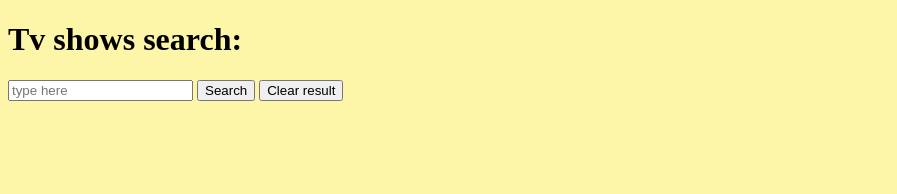
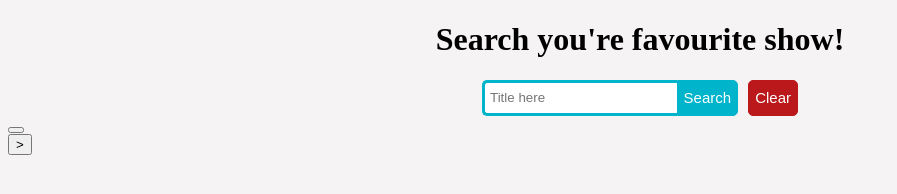
Before and after one commit to LeoDS99/TvShow, a plain HTML site: page tvshow.html in a window 1280 px wide. Shown: the whole page, without its empty margins (0-897 px from the left). Drawn offline with nearby package versions, Linux system fonts and the light colour scheme.

Commit message:
un botto di roba

```diff
--- a/tvshow.css
+++ b/tvshow.css
@@ -1,21 +1,84 @@
 body {
-  background-color: rgb(253, 245, 168);
+  background-color: #f5f3f4;
 }
 
+*/ h1 {
+  font-family: "Roboto", sans-serif;
+}
+
+.header {
+  text-align: center;
+  margin: 0 auto;
+  width: 50%;
+}
+
+.search {
+  margin: 0 auto;
+  width: 50%;
+  position: relative;
+  display: flex;
+}
+
+.searchTerm {
+  width: 100%;
+  border: 3px solid #00b4cc;
+  border-right: none;
+  padding: 5px;
+  height: 20px;
+  border-radius: 5px 0 0 5px;
+  outline: none;
+}
+
+.searchButton {
+  margin-right: 10px;
+  height: 36px;
+  border: 1px solid #00b4cc;
+  background: #00b4cc;
+  text-align: center;
+  color: #fff;
+  border-radius: 0 5px 5px 0;
+  cursor: pointer;
+  font-size: 15px;
+}
+.deleteButton {
+  height: 36px;
+  border: 1px solid #ba181b;
+  background: #ba181b;
+  text-align: center;
+  color: #fff;
+  border-radius: 5px 5px 5px 5px;
+  cursor: pointer;
+  font-size: 15px;
+}
+
+p {
+  padding: 5px;
+  position: relative;
+  text-align: center;
+}
 img {
-  padding: 5px;
+  display: block;
+  margin-left: auto;
+  margin-right: auto;
+  padding: 10px 10px 0 10px;
   border-radius: 5%;
 }
-
+#slideRight {
+  position: fixed;
+}
 #searchResult {
   display: flex;
   height: 100%;
-  flex-wrap: wrap;
+  flex-wrap: nowrap;
+  overflow-x: hidden;
 }
 
 .boxdiv {
+  font-size: 1.2em;
+  font-family: "Roboto", sans-serif;
   display: block;
-  background-color: rgb(220, 236, 233);
+  background-color: #a1dfe7;
   padding-bottom: 10px;
   margin: 10px;
+  border-radius: 5%;
 }
--- a/tvshow.html
+++ b/tvshow.html
@@ -1,5 +1,6 @@
 <!DOCTYPE html>
 <html lang="en">
+
 <head>
   <meta charset="UTF-8" />
   <meta http-equiv="X-UA-Compatible" content="IE=edge" />
@@ -8,27 +9,52 @@
   <script src="https://cdn.jsdelivr.net/npm/axios/dist/axios.min.js"></script>
   <link rel="stylesheet" href="tvshow.css" />
 
+  <style>
+    @import url('https://fonts.googleapis.com/css2?family=Roboto:wght@300&display=swap');
+  </style>
 </head>
+<div class="header">
+  <h1>Search you're favourite show!</h1>
+  <form id="searchForm">
+    <div class="wrap">
+      <div class="search">
+        <input type="text " placeholder="Title here" name="query" class="searchTerm" />
+        <button class="searchButton">Search</button>
+        <button class="deleteButton" id="clear">Clear</button>
+      </div>
+    </div>
+  </form>
+</div>
+
+<!--
+    <div class="wrap">
+   <div class="search">
+      <input type="text" class="searchTerm" placeholder="What are you looking for?">
+      <button type="submit" class="searchButton">
+        <i class="fa fa-search"></i>
+     </button>
+   </div>
+</div> -->
 
 
-    <h1>Tv shows search:</h1>
-    <form id="searchForm">
-      <input type="text " placeholder="type here " name="query" />
-      <button>Search</button>
-      <button id="clear">Clear result</button>
-    </form>
+
+
+
+
+
+
+<button id="slideLeft" type="button"></button>
 
     <div id="searchResult">
-
 </div>
-
     <div id="template-card" style="display: none;">
-      <div class="boxdiv" id='card' >
+      <div class="boxdiv" id='card'>
         <img src="%SERIE_IMAGE%" alt="">
         <p class="name">%SERIE_NAME%</p>
       </div>
     </div>
-
+    <button id="slideRight" type="button">></button>
     <script src="tvshow.js"></script>
     </body>
+
 </html>
--- a/tvshow.js
+++ b/tvshow.js
@@ -8,9 +8,22 @@ form.addEventListener('submit', async function (e) {
     // makeImages(res.data)
     // makeTitle(res.data)
     makeCards(res.data)
+    console.log(res.data
+
+
+    )
     form.elements.query.value = ''
 })
 
+const buttonRight = document.getElementById('slideRight');
+const buttonLeft = document.getElementById('slideLeft');
+
+buttonRight.onclick = function () {
+    document.getElementById('searchResult').scrollLeft += 20;
+};
+buttonLeft.onclick = function () {
+    document.getElementById('searchResult').scrollLeft -= 20;
+};
 
 
 const makeCards = (shows) => {
@@ -57,10 +70,7 @@ const makeCards = (shows) => {
 
 const clearButton = document.querySelector('#clear')
 const deleteImgs = function () {
-    const imgs = document.querySelectorAll('img')
-    for (let img of imgs) {
-        searchResult.innerHTML = ''
+    searchResult.innerHTML = ''
+}
 
-    }
-}
 clearButton.addEventListener('click', deleteImgs)
```
Lines whose indentation alone changed are shown as unchanged.
